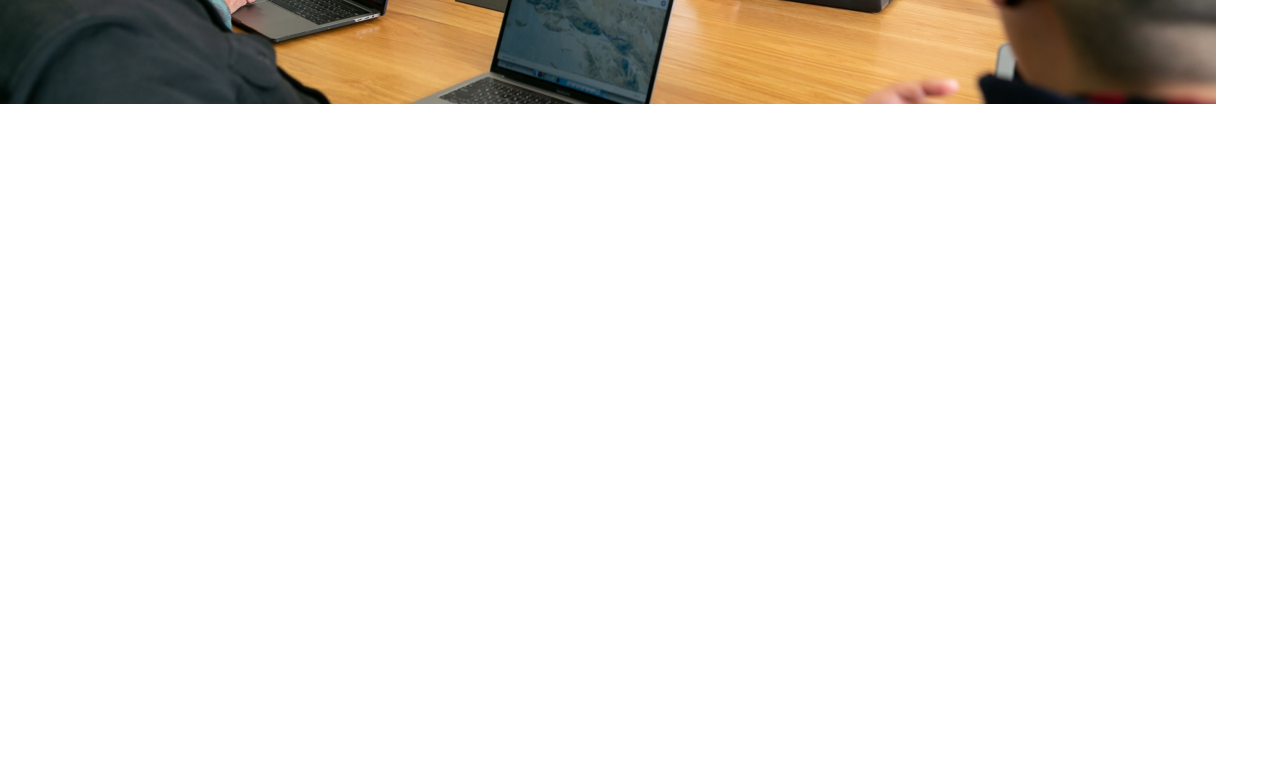
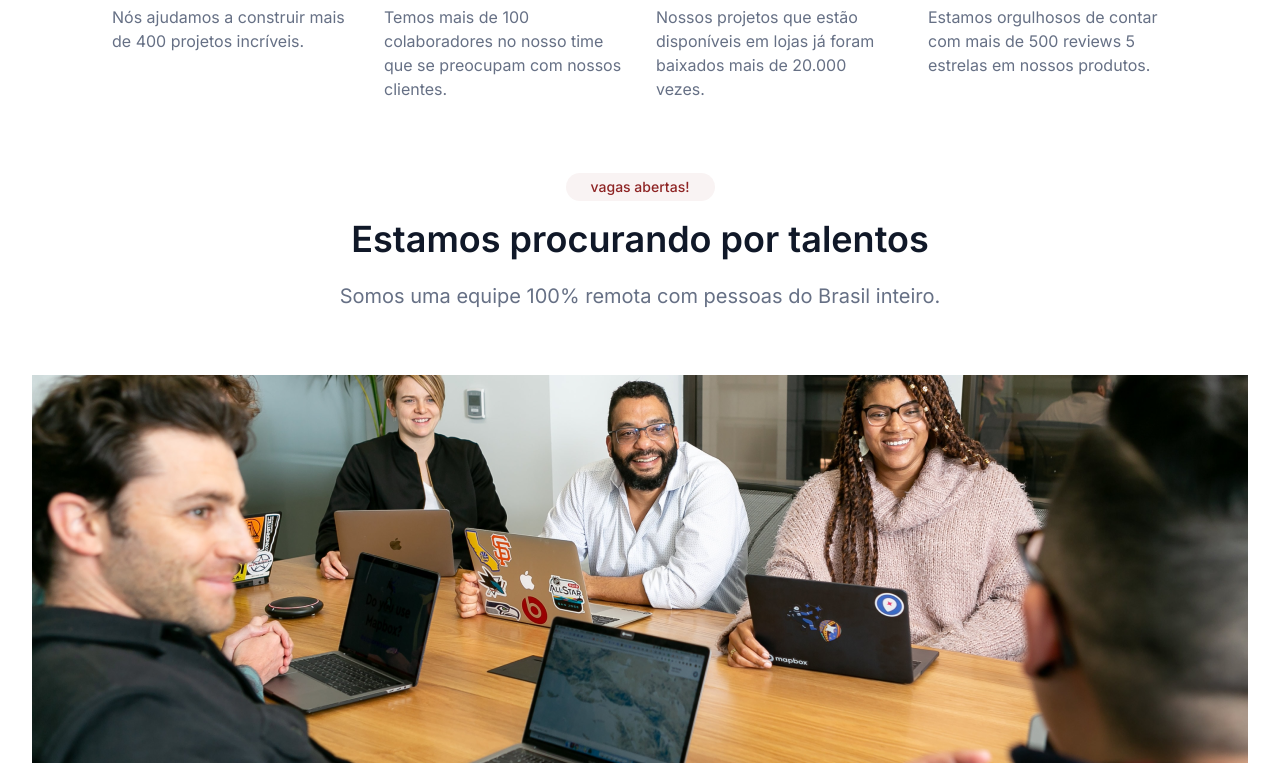
Before and after one commit to ArseniumGX/optimustech, a plain HTML site: page index.html in a window 1280 px wide. Shown: the part 583-1346 px from the top of the page. Before the commit the page ends 800 px from the top, so only its background shows below. Drawn offline with nearby package versions, Linux system fonts and the light colour scheme; the site is published under a folder, as on GitHub Pages, so addresses that start at the root find nothing.

Commit message:
fix: correção na referencia de folha de estilos

```diff
--- a/index.html
+++ b/index.html
@@ -17,7 +17,7 @@
 			href="https://fonts.googleapis.com/css2?family=Inter:wght@400;500;600&display=swap"
 			rel="stylesheet"
 		/>
-		<link rel="stylesheet" href="/assets/styles/styles.css" />
+		<link rel="stylesheet" href="./assets/styles/styles.css" />
 	</head>
 	<body>
 		<header>
```
